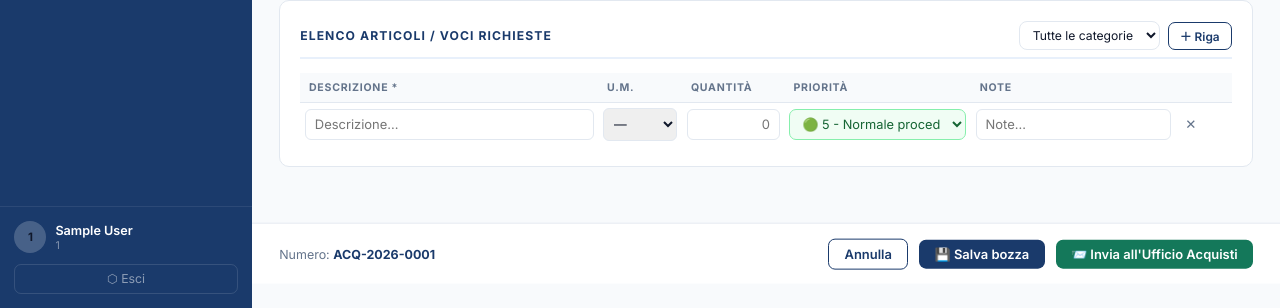
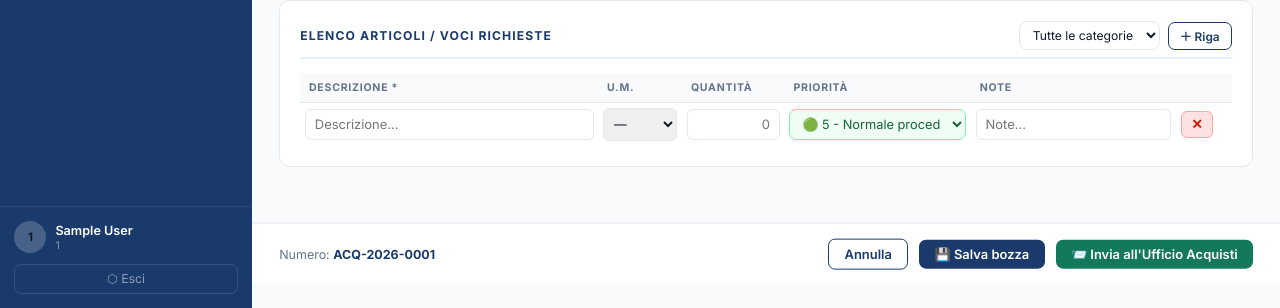
Before and after one commit to somicaspasince2002/somica-gestionale, a Flask app: page /richieste/nuova in a window 1280 px wide. Shown: the part 792-1100 px from the top of the page. Run offline with Flask 3, Linux system fonts and the light colour scheme; the visitor is signed in with stand-in values (Sample User, id 1); data comes from the database, SQL or seed files in the repository; data that the repository does not hold is empty.

Commit message:
Update nuova_richiesta.html

```diff
--- a/templates/nuova_richiesta.html
+++ b/templates/nuova_richiesta.html
@@ -128,7 +128,7 @@
             <option value="5" selected>🟢 5 - Normale procedura</option>
           </select></td>
           <td><input type="text" name="note_riga[]" class="ai" placeholder="Note..."></td>
-          <td><button type="button" class="bdl" onclick="delRow(this)" title="Rimuovi">✕</button></td>
+          <td><button type="button" onclick="delRow(this)" title="Rimuovi riga" style="background:#fee2e2;color:#cc1a00;border:1px solid #fca5a5;border-radius:6px;padding:.3rem .6rem;cursor:pointer;font-size:.85rem;font-weight:700">✕</button></td>
         </tr>
       </tbody>
     </table>
@@ -152,6 +152,8 @@ function addRow(){
   tr.querySelectorAll('input').forEach(function(i){i.value='';});
   var s=tr.querySelector('select[name="um[]"]'); if(s)s.selectedIndex=0;
   var p=tr.querySelector('select[name="pri[]"]'); if(p){p.value='5';updPri(p);}
+  var delbtn=tr.querySelector('button[title="Rimuovi riga"]');
+  if(delbtn) delbtn.onclick=function(){delRow(this);};
   tb.appendChild(tr);
 }
 function delRow(btn){
```
